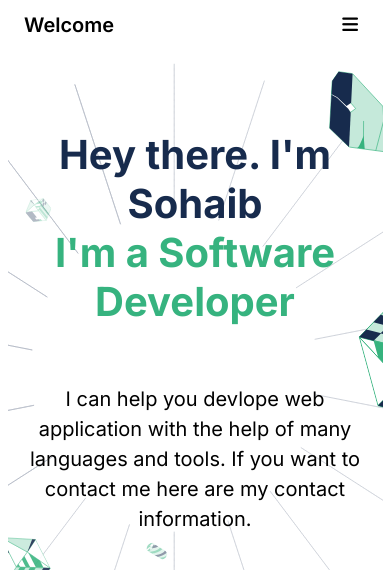
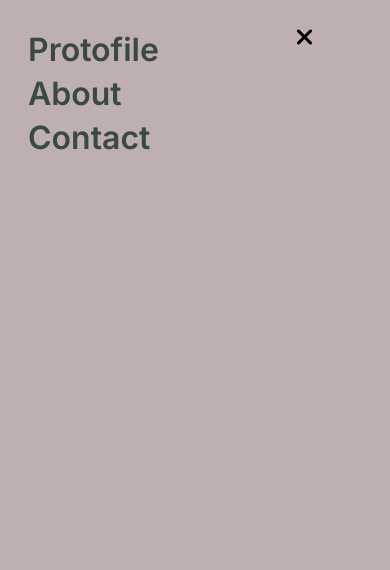
Before and after one commit to SaboorSohaib/sohaib-portfolio, a website: page index.html in a window 390 px wide. Both pictures are taken after a click on the element 350 px from the left and 25 px from the top of the page. Shown: the top 570 px of the page. Drawn offline with Linux system fonts and the light colour scheme.

Commit message:
Add interactive menu to mobile version

```diff
--- a/index.html
+++ b/index.html
@@ -18,6 +18,7 @@
     <div class="container">
         <header>
             <nav class="top-nav">
+                <i class="fa-solid fa-xmark close-btn"></i>
                 <ul class="top-nav-ul">
                     <li class="top-nav-a"><a href="#">Protofile</a></li>
                     <li class="top-nav-a"><a href="#About">About</a></li>
--- a/mobile-menu.js
+++ b/mobile-menu.js
@@ -0,0 +1,11 @@
+const menuBtn = document.querySelector(".menu");
+const closeBtn = document.querySelector(".close-btn")
+const nav = document.querySelector(".top-nav");
+
+menuBtn.addEventListener("click", () => {
+    nav.classList.add("menu-show");
+})
+
+closeBtn.addEventListener("click", () => {
+    nav.classList.remove("menu-show");
+})
--- a/style.css
+++ b/style.css
@@ -25,10 +25,59 @@
     align-items: center;
     width: 100%;
     height: 50px;
+    position: relative;
   }
 
   .top-nav {
-    display: none;
+    width: 100%;
+    height: 100%;
+    background-color: rgb(190, 176, 176);
+    position: fixed;
+    top: 0;
+    left: 0;
+    z-index: 99;
+    padding: 28px;
+    transform: translateX(130%);
+    transition: all 500ms ease-in-out;
+  }
+
+  .menu-show{
+    transform: translateX(0);
+  }
+
+  .top-nav::after{
+    content: "";
+    position: absolute;
+    bottom:0;
+    left: 50%;
+    right: 50%;
+    transform: translate(-50%, -50%);
+    background-color: black;
+    height: 5px;
+    width: 90px;
+
+  }
+
+  .top-nav a{
+    text-decoration: none;
+    font-family: "Inter", sans-serif;
+    font-style: normal;
+    color: #3A4A42;
+    font-size: 32px;
+    line-height: 44px;
+    font-weight: 600;
+  }
+
+  .close-btn{
+    position: absolute;
+    top: 3%;
+    right: 20%;
+    z-index: 999;
+    font-size: 24px;
+  }
+
+  .top-nav:not(:first-child){
+    margin-top: 40px;
   }
 
   .greating {
```
